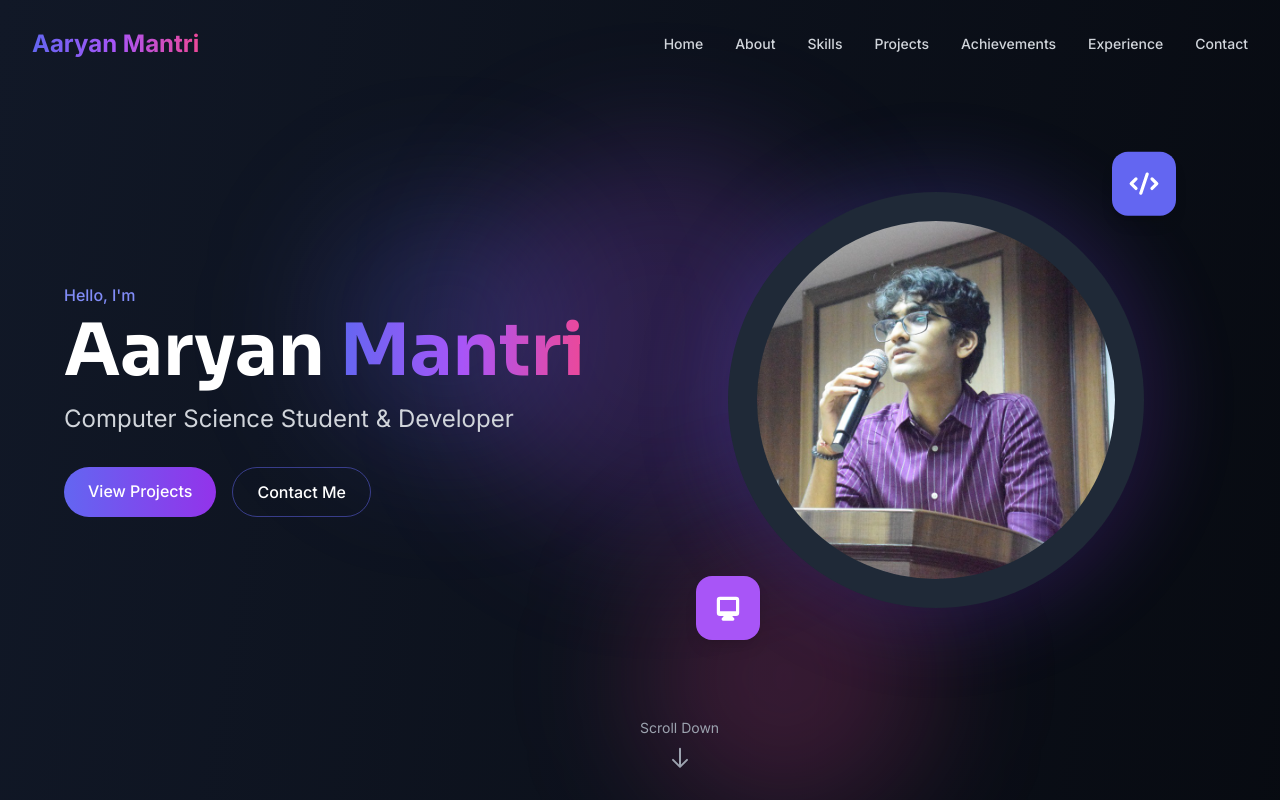
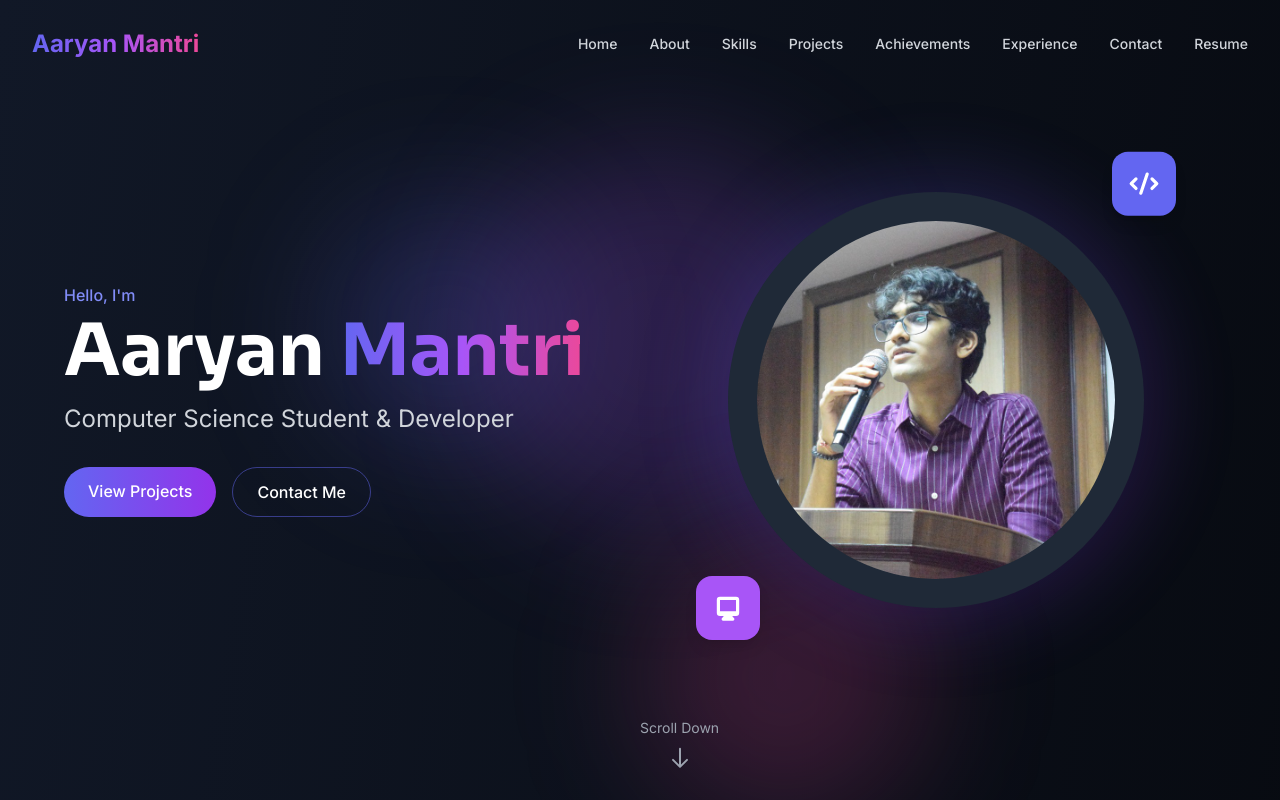
Before and after one commit to DecayDestructor/aaryan-mantri-portfolio, a React (Vite) app: page / in a window 1280 px wide. Shown: the top 800 px of the page. Built offline with nearby package versions, Linux system fonts and the light colour scheme.

Commit message:
resume download

```diff
--- a/src/components/Navbar.jsx
+++ b/src/components/Navbar.jsx
@@ -2,7 +2,7 @@
 
 import { useState, useEffect } from 'react'
 import { motion, AnimatePresence } from 'framer-motion'
-
+import Resume from '../assets/pdf/resume.pdf'
 const Navbar = () => {
   const [scrolled, setScrolled] = useState(false)
   const [mobileMenuOpen, setMobileMenuOpen] = useState(false)
@@ -61,6 +61,15 @@ const Navbar = () => {
                 {link.name}
               </motion.a>
             ))}
+            <motion.a
+              href={Resume}
+              download="Aaryan Mantri Resume"
+              className="text-sm font-medium text-gray-300 hover:text-white transition-colors"
+              whileHover={{ y: -2 }}
+              whileTap={{ y: 0 }}
+            >
+              Resume
+            </motion.a>
           </nav>
 
           {/* Mobile Menu Button */}
```
Also changed, not shown: 1 other file (tests, documents, lock files or other folders).
